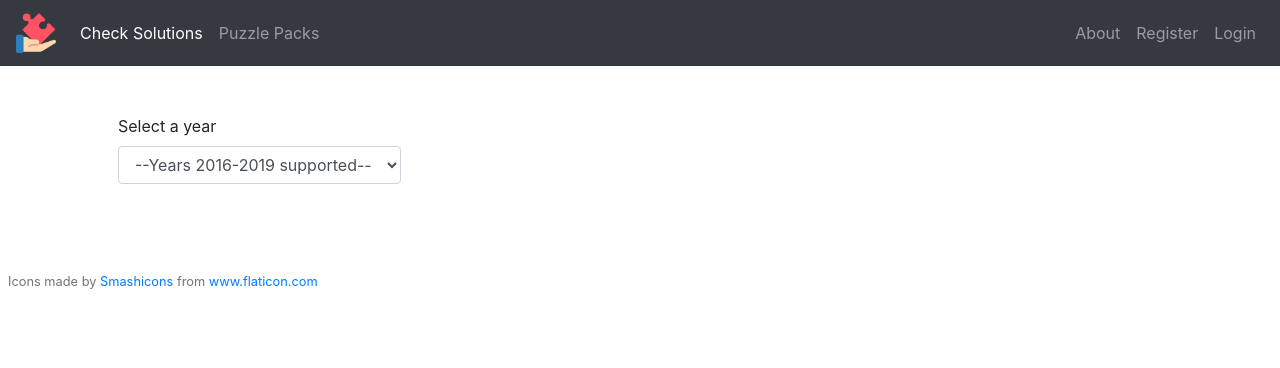
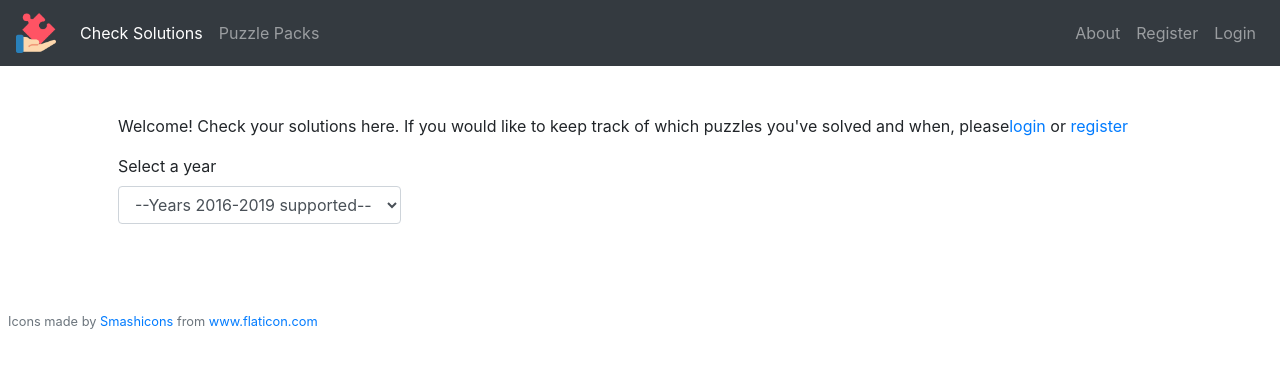
Before and after one commit to exanthis/cs50finalproject, a Flask app: page / in a window 1280 px wide. Shown: the top 368 px of the page. Run offline with Flask 2, Linux system fonts and the light colour scheme; some libraries are stand-ins or nearby versions.

Commit message:
Added directions and fixed datetime

```diff
--- a/application.py
+++ b/application.py
@@ -7,11 +7,12 @@ from flask_login import LoginManager, login_user, current_user, logout_user, log
 import psycopg2
 
 DATABASE_URL = os.environ['DATABASE_URL']
+SECRET_KEY = os.environ['SECRET_KEY']
 conn = psycopg2.connect(DATABASE_URL, sslmode='require')
 
 # Configure application
 app = Flask(__name__)
-app.config['SECRET_KEY'] = 'c3c622ac561c3a11930731cd3aa5ee35'
+app.config['SECRET_KEY'] = SECRET_KEY
 
 # Reload templates when they are changed
 app.config["TEMPLATES_AUTO_RELOAD"] = True
--- a/templates/index.html
+++ b/templates/index.html
@@ -1,6 +1,9 @@
 {% extends "layout.html" %}
 
 {% block main %}
+{% if not current_user.is_authenticated %}
+    <p>Welcome! Check your solutions here. If you would like to keep track of which puzzles you've solved and when, please<a href="{{ url_for('login') }}">login</a> or <a href="{{ url_for('register') }}">register</a></p>
+{% endif %}
 <form id="form" action='/form' method='post' autocomplete="off">
     <div class="form-group">
         <label for="year">Select a year</label>
@@ -61,7 +64,7 @@
       <th scope="row">{{ question.questionname.question_number[0:4] }}</th>
       <th scope="row">{{ question.questionname.question_number[5:] }}</th>
       <td>{{ question.questionname.question_name }}</td>
-      <td>{{ question.date_solved.strftime('%A, %d %B %Y') }}</td>
+      <td>{{ question.date_solved.strftime('%Y %m %d') }}</td>
     </tr>
     {% endfor %}
   </tbody>
--- a/templates/puzzlepacks.html
+++ b/templates/puzzlepacks.html
@@ -2,6 +2,7 @@
 {% set active_page = "puzzlepacks" %}
 {% block main %}
 
+<p>Below you can find the puzzle packs for download. Have fun!</p>
 <div class="list-group">
     <a href="https://cdn.cs50.net/2016/x/events/puzzles/packet.pdf" class="list-group-item" target="_blank">2016 Puzzle Packet &#8599;</a>
     <a href="https://cdn.cs50.net/2017/x/events/puzzles/packet.pdf" class="list-group-item" target="_blank">2017 Puzzle Packet &#8599;</a>
```
